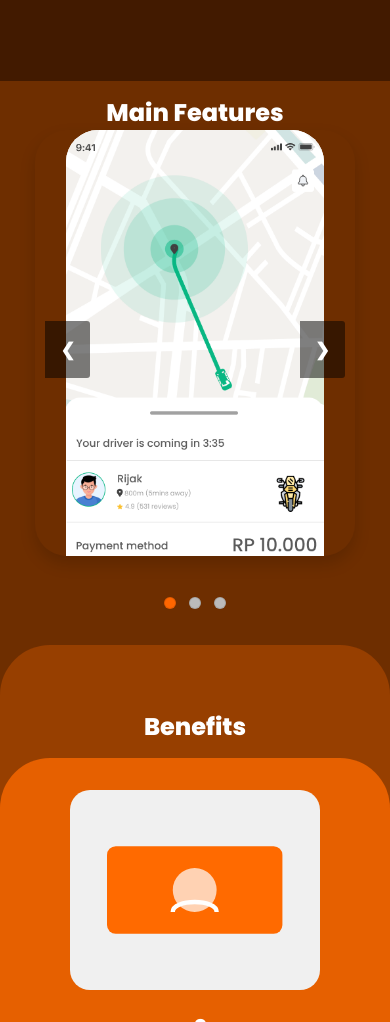
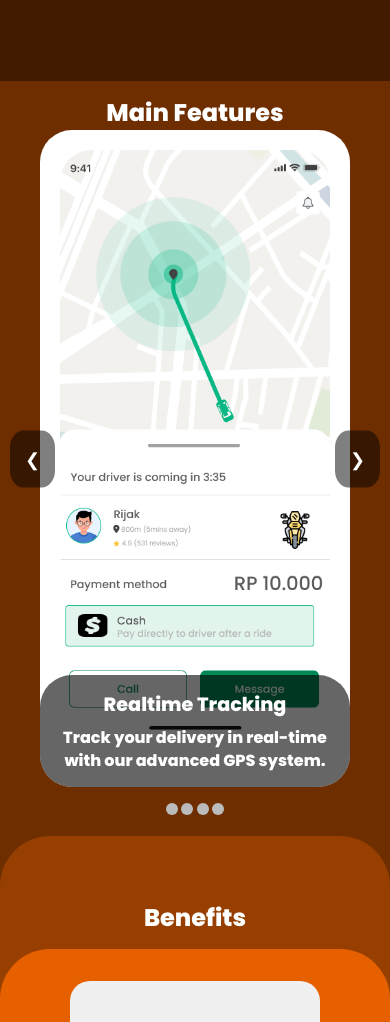
Before and after one commit to Kokorody/Responsive-Web-Design, a plain HTML site: page Index.html in a window 390 px wide. Shown: the part 2500-3522 px from the top of the page. Drawn offline with Linux system fonts and the light colour scheme.

Commit message:
slide 2 pict

```diff
--- a/Index.html
+++ b/Index.html
@@ -5,7 +5,6 @@
     <meta name="viewport" content="width=device-width, initial-scale=1.0">
     <title>OMK</title>
     <link rel="stylesheet" href="style/styles.css">
-    <script src="script/scripts.js"></script>
     <link href="https://fonts.googleapis.com/css2?family=Poppins:wght@800&display=swap" rel="stylesheet">
 </head>
 <body>
@@ -88,7 +87,8 @@
             <h1>Main Features</h1>
 
             <div class="slideshow-container">
-                <div class="slide fade">
+                <div class="slides-wrapper">
+                    <div class="slide">
                         <img src="assets/image1.png" alt="Realtime Tracking">
                         <div class="slide-content">
                             <h3>Realtime Tracking</h3>
@@ -96,7 +96,7 @@
                         </div>
                     </div>
 
-                <div class="slide fade">
+                    <div class="slide">
                         <img src="assets/image2.png" alt="Easy Payments">
                         <div class="slide-content">
                             <h3>Easy Payments</h3>
@@ -104,21 +104,31 @@
                         </div>
                     </div>
 
-                <div class="slide fade">
-                    <img src="assets/image3.png" alt="24/7 Support">
+                    <div class="slide">
+                        <img src="assets/image3.png" alt="comm">
                         <div class="slide-content">
                             <h3>Easy Communication</h3>
-                        <p>Our customer service team is always ready to help you.</p>
+                            <p>Our app is enables users to Contact driver to ensure ride safely.</p>
                         </div>
                     </div>
 
-                <!-- Navigation arrows -->
-                <a class="prev" onclick="plusSlides(-1)">&#10094;</a>
-                <a class="next" onclick="plusSlides(1)">&#10095;</a>
+                    <div class="slide">
+                        <img src="assets/image4.png" alt="comm">
+                        <div class="slide-content">
+                            <h3>Need Help?</h3>
+                            <p>Our customer service team is always ready to help you!</p>
+                        </div>
+                    </div>
+                </div>
             </div>
 
-            <!-- Dots/circles -->
+            <!-- Navigation buttons -->
+            <button class="prev" onclick="moveSlide(-1)">&#10094;</button>
+            <button class="next" onclick="moveSlide(1)">&#10095;</button>
+
+            <!-- Dots for manual navigation -->
             <div class="dots-container">
+                <span class="dot" onclick="currentSlide(0)"></span>
                 <span class="dot" onclick="currentSlide(1)"></span>
                 <span class="dot" onclick="currentSlide(2)"></span>
                 <span class="dot" onclick="currentSlide(3)"></span>
@@ -282,4 +292,5 @@
         </footer>
     </div>
 </body>
+<script src="script/scripts.js"></script>
 </html>
--- a/script/scripts.js
+++ b/script/scripts.js
@@ -6,23 +6,19 @@ document.addEventListener('DOMContentLoaded', function() {
     menuToggle.addEventListener('click', function() {
         navMenu.classList.toggle('active');
 
-        // Change hamburger icon to X when menu is open
         if (navMenu.classList.contains('active')) {
-            menuToggle.innerHTML = '&times;'; // × symbol
-
-            // Reset animations when opening menu
+            menuToggle.innerHTML = '&times;';
             const menuItems = navMenu.querySelectorAll('li');
             menuItems.forEach(item => {
                 item.style.animation = 'none';
-                item.offsetHeight; // Trigger reflow
+                item.offsetHeight;
                 item.style.animation = null;
             });
         } else {
-            menuToggle.innerHTML = '&#9776;'; // ☰ symbol
+            menuToggle.innerHTML = '&#9776;';
         }
     });
 
-    // Close menu when clicking anywhere in the menu (for mobile)
     const menuLinks = navMenu.querySelectorAll('a');
     menuLinks.forEach(link => {
         link.addEventListener('click', function() {
@@ -33,7 +29,6 @@ document.addEventListener('DOMContentLoaded', function() {
         });
     });
 
-    // Close menu when resizing to desktop
     window.addEventListener('resize', function() {
         if (window.innerWidth >= 1024) {
             navMenu.classList.remove('active');
@@ -41,7 +36,6 @@ document.addEventListener('DOMContentLoaded', function() {
         }
     });
 
-    // Add event listener for the close button hover effect
     menuToggle.addEventListener('mouseover', function() {
         if (navMenu.classList.contains('active')) {
             menuToggle.style.transform = 'rotate(90deg)';
@@ -52,46 +46,71 @@ document.addEventListener('DOMContentLoaded', function() {
         menuToggle.style.transform = 'rotate(0)';
     });
 
-    // NEW CODE: Image Slideshow functionality
-    let slideIndex = 1;
-    showSlides(slideIndex);
+    // Image Slideshow functionality
+    let slideIndex = 0;
+    let slides = document.querySelectorAll(".slide");
+    let totalSlides = slides.length;
+    const slidesWrapper = document.querySelector(".slides-wrapper");
+    let isSwiping = false;
+    let startX = 0;
 
-    // Expose these functions to the global scope for onclick handlers
-    window.plusSlides = function(n) {
-        showSlides(slideIndex += n);
+    // Function to move slides
+    window.moveSlide = function (step) {
+        let isMobile = window.innerWidth <= 767;
+        slideIndex += step;
+
+        if (slideIndex >= totalSlides) slideIndex = 0;
+        if (slideIndex < 0) slideIndex = totalSlides - 1;
+
+        updateSlidePosition();
+        updateDots();
     };
 
-    window.currentSlide = function(n) {
-        showSlides(slideIndex = n);
+    // Function to update slide position
+    function updateSlidePosition() {
+        let isMobile = window.innerWidth <= 767;
+        let translateValue = isMobile ? slideIndex * 100 : slideIndex * 50;
+        slidesWrapper.style.transform = `translateX(-${translateValue}%)`;
+    }
+
+    // Function to update dots
+    function updateDots() {
+        document.querySelectorAll(".dot").forEach((dot, index) => {
+            dot.classList.toggle("active", index === slideIndex);
+        });
+    }
+
+    // Function to jump to a specific slide
+    window.currentSlide = function (index) {
+        slideIndex = index;
+        updateSlidePosition();
+        updateDots();
     };
 
-    function showSlides(n) {
-        let slides = document.getElementsByClassName("slide");
-        let dots = document.getElementsByClassName("dot");
+    // Handle touch events for mobile swipe
+    slidesWrapper.addEventListener("touchstart", (e) => {
+        isSwiping = true;
+        startX = e.touches[0].clientX;
+    });
 
-        // If no slides are found, exit the function
-        if (!slides.length) return;
+    slidesWrapper.addEventListener("touchmove", (e) => {
+        if (!isSwiping) return;
+        let moveX = e.touches[0].clientX - startX;
+        if (moveX > 50) {
+            moveSlide(-1);
+            isSwiping = false;
+        } else if (moveX < -50) {
+            moveSlide(1);
+            isSwiping = false;
+        }
+    });
 
-        if (n > slides.length) {slideIndex = 1}
-        if (n < 1) {slideIndex = slides.length}
+    slidesWrapper.addEventListener("touchend", () => {
+        isSwiping = false;
+    });
 
-        // Hide all slides
-        for (let i = 0; i < slides.length; i++) {
-            slides[i].style.display = "none";
-        }
+    // ✅ Fix: Update slide position when window resizes
+    window.addEventListener("resize", updateSlidePosition);
 
-        // Remove active class from all dots
-        for (let i = 0; i < dots.length; i++) {
-            dots[i].className = dots[i].className.replace(" active", "");
-        }
 
-        // Show the current slide and activate corresponding dot
-        slides[slideIndex-1].style.display = "block";
-        dots[slideIndex-1].className += " active";
-    }
-
-    // // Optional: Auto slideshow
-    // setInterval(function() {
-    //     plusSlides(1);
-    // }, 5000); // Change image every 5 seconds
 });
--- a/style/styles.css
+++ b/style/styles.css
@@ -300,40 +300,45 @@ body::before {
 
     /* Main features */
     .slideshow-container {
-        max-width: 1000px; /* Increased max-width */
-        width: 95%; /* Slightly wider on all screens */
-        position: relative;
+        max-width: 1000px;
+        width: 95%;
         margin: auto;
         overflow: hidden;
-        border-radius: 2rem;
-        box-shadow: 0 8px 16px rgba(0,0,0,0.15); /* Enhanced shadow */
-        aspect-ratio: auto; /* Let the aspect ratio be automatically adjusted */
+        position: relative;
+    }
+
+    .slides-wrapper {
+        display: flex;
+        transition: transform 0.5s ease-in-out;
+        gap: 20px;
     }
 
     .slide {
-        display: none;
+        flex: 0 0 calc(50% - 10px); /* Show two slides */
         position: relative;
-        width: 100%;
+        background-color: white;
+        padding: 20px;
+        border-radius: 2rem;
+        display: flex;
+        flex-direction: column; /* Stack image and text */
+        align-items: center; /* Center everything */
     }
 
     .slide img {
-        width: auto;
-        height: 35rem;
-        object-fit: cover; /* Keep the cover behavior */
-        object-position: center; /* Ensures image is centered */
+        width: 50%;
         border-radius: 2rem;
-        background-color: #f5f5f5;
+        object-fit: contain; /* Prevents cropping */
     }
 
     .slide-content {
         position: absolute;
         bottom: 0;
-        background: rgba(0, 0, 0, 0.5);
+        background: rgba(0, 0, 0, 0.6);
         color: white;
         width: 100%;
-        padding: 15px; /* Reduced padding */
-        border-bottom-left-radius: 2rem;
-        border-bottom-right-radius: 2rem;
+        padding: 15px;
+        text-align: center;
+        border-radius: 2rem;
     }
 
     .slide-content h3 {
@@ -349,63 +354,51 @@ body::before {
 
     /* Next & previous buttons */
     .prev, .next {
-        cursor: pointer;
         position: absolute;
         top: 50%;
-        width: auto;
-        margin-top: -22px;
-        padding: 12px; /* Smaller padding */
+        transform: translateY(-50%);
+        background: rgba(0, 0, 0, 0.5);
         color: white;
-        font-weight: bold;
-        font-size: 16px; /* Smaller font */
-        transition: 0.6s ease;
-        border-radius: 0 3px 3px 0;
-        user-select: none;
-        background-color: rgba(0, 0, 0, 0.3);
-      }
+        border: none;
+        padding: 10px 15px;
+        cursor: pointer;
+        border-radius: 30%;
+        font-size: 1.2rem;
+        z-index: 10; /* Ensure they stay on top */
+    }
 
-    /* Position the arrows outside the image area */
+    /* Adjust position closer to the images */
     .prev {
-        left: 10px;
+        left: 200px; /* Move closer to content */
     }
 
     .next {
-        right: 10px;
+        right: 200px;
     }
+
 
     /* On hover, add a darker background */
     .prev:hover, .next:hover {
         background-color: rgba(0, 0, 0, 0.8);
     }
 
-    .slide-content {
-        position: absolute;
-        bottom: 0;
-        background: rgba(0, 0, 0, 0.6);
-        color: white;
-        width: 100%;
-        padding: 15px;
-        border-bottom-left-radius: 2rem;
-        border-bottom-right-radius: 2rem;
-        text-align: center;
-    }
-
     /* Make dots more visible */
     .dots-container {
         text-align: center;
-        padding: 15px 0;
+        margin-top: 10px;
     }
 
     .dot {
+        width: 12px;
+        height: 12px;
+        background: #bbb;
+        display: inline-block;
+        border-radius: 50%;
         cursor: pointer;
-        height: 12px;
-        width: 12px;
-        margin: 0 5px;
-        background-color: #bbb;
-        border-radius: 50%;
-        display: inline-block;
-        transition: background-color 0.6s ease;
-        border: 1px solid rgba(0,0,0,0.1); /* Add subtle border */
+    }
+
+    .active {
+        background: #ff6600;
     }
 
     .active, .dot:hover {
@@ -861,6 +854,10 @@ body::before {
         grid-template-columns: repeat(6, 1fr);
     }
 
+    .slide {
+        flex: 0 0 calc(50% - 10px); /* Two slides per view */
+    }
+
     .store-buttons {
         justify-content: center;
     }
@@ -894,15 +891,21 @@ body::before {
         display: none;
     }
 
+    .slide {
+        flex: 0 0 100%; /* Each slide takes full width */
+    }
+
     .slideshow-container {
-        width: 98%; /* Even wider on mobile */
-        aspect-ratio: 3/4; /* Taller aspect ratio on mobile */
-        margin-bottom: 20px; /* Add some space below */
+        height: auto; /* Prevents forced cropping */
+        max-height: 90vh;
     }
 
     .slide img {
-        object-fit: contain; /* Switch to contain on very small screens */
-        background-color: #ffffff; /* Lighter background */
+        object-fit: contain; /* Ensure the full image is shown */
+        width: 100%;
+        height: auto;
+        max-height: 80vh; /* Prevents oversized images */
+        background-color: white; /* Keeps a clean look */
     }
 
     .slide-content {
@@ -924,6 +927,13 @@ body::before {
         padding: 15px;
         font-size: 18px;
         background-color: rgba(0, 0, 0, 0.5);
+    }
+    .prev {
+        left: 10px; /* Bring closer to the slides */
+    }
+
+    .next {
+        right: 10px;
     }
 }
 
```
Lines whose indentation alone changed are shown as unchanged.
